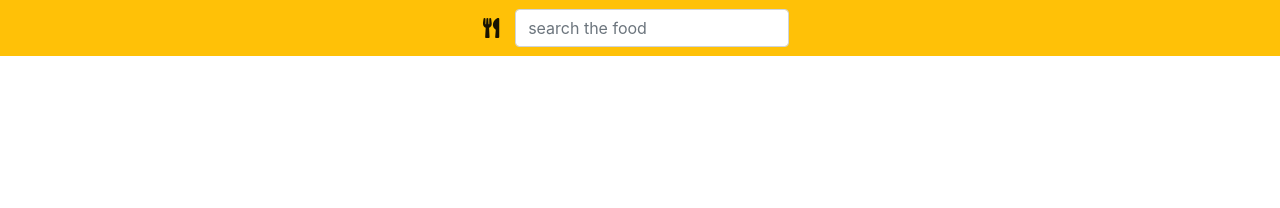
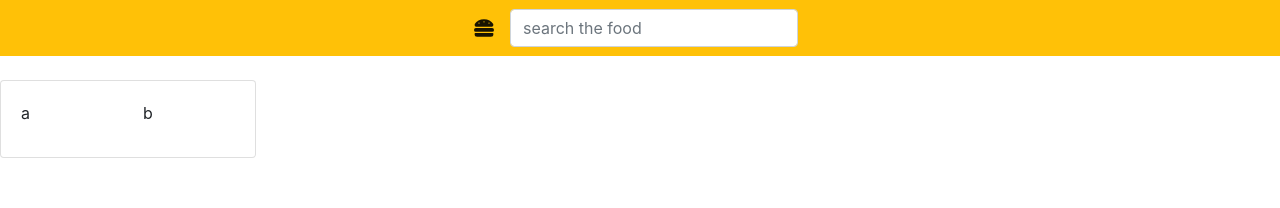
Before and after one commit to vinoth1996/Food_Ordering_App, a React (Create React App) app: page / in a window 1280 px wide. Shown: the top 208 px of the page. Built offline with nearby package versions, Linux system fonts and the light colour scheme.

Commit message:
added cards display issue solved

```diff
--- a/src/App.js
+++ b/src/App.js
@@ -3,11 +3,14 @@ import React from 'react';
 // import './App.css';
 import 'bootstrap/dist/css/bootstrap.min.css';
 import NavigationBar from './components/navbar';
+import Cards from './components/cards';
 
 function App() {
   return (
     <div>
       <NavigationBar />
+      <br />
+      <Cards />
     </div>
   );
 }
--- /dev/null
+++ b/src/components/cards.js
@@ -0,0 +1,19 @@
+import React, { Component } from 'react';
+import { Card, Row, Col } from 'react-bootstrap';
+
+class cards extends Component {
+    render() {
+        return(
+            <Card style={{ width: '16rem', padding: '0' }}>
+                <Card.Body>
+                    <Row>
+                        <Card.Title as={Col}>a</Card.Title>
+                        <Card.Title as={Col}>b</Card.Title>
+                    </Row>
+                </Card.Body>
+            </Card>
+        );
+    }
+}
+
+export default cards;
--- a/src/components/navbar.js
+++ b/src/components/navbar.js
@@ -1,16 +1,15 @@
 import React, { Component } from 'react';
 import { FontAwesomeIcon } from '@fortawesome/react-fontawesome';
-import { faUtensils } from '@fortawesome/free-solid-svg-icons';
-
+import { faHamburger } from '@fortawesome/free-solid-svg-icons';
 import { Navbar, Form, FormControl } from 'react-bootstrap';
 
 class navbar extends Component {
     render() {
         return(
             <Navbar className="bg-warning justify-content-center" expand="lg" sticky="top">
-                <Navbar.Brand href="#"><FontAwesomeIcon icon={faUtensils} /></Navbar.Brand>
+                <Navbar.Brand href="#"><FontAwesomeIcon icon={faHamburger} /></Navbar.Brand>
                 <Form inline>
-                  <FormControl type="text" placeholder="search the food" className="mr-sm-2" />
+                  <FormControl type="text" placeholder="search the food" className="mr-sm-2" style={{ width: '18rem' }} />
                 </Form>
             </Navbar>
         );
```
